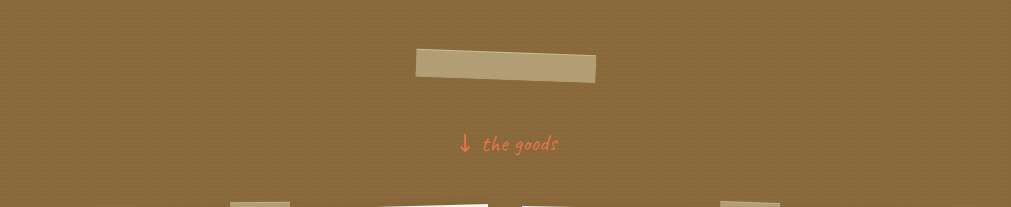
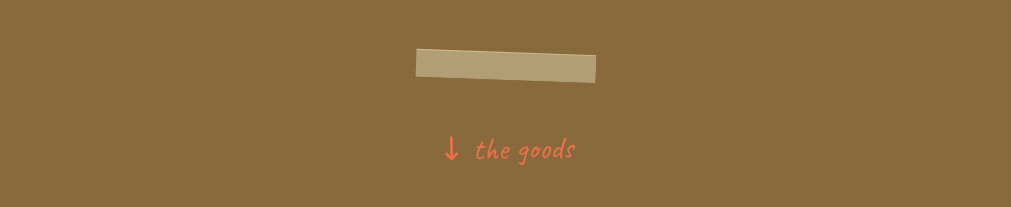
Before and after one commit to jbagels215/jakesbagels, a plain HTML site: page index.html in a window 1280 px wide. Shown: the part 1520-1727 px from the top of the page, without its empty margins (134-1145 px from the left). Drawn offline with Linux system fonts and the light colour scheme.

Commit message:
Update index.html

```diff
--- a/index.html
+++ b/index.html
@@ -237,8 +237,8 @@
 
     .section-label {
       font-family: 'Caveat', cursive;
-      font-size: 1.5rem;
-      color: var(--red-marker);
+      font-size: 2rem;
+      color: #E8724A;
       margin-bottom: 0.75rem;
       transform: rotate(-1deg);
       display: inline-block;
@@ -312,6 +312,10 @@
       transform: scale(1.03) rotate(0deg);
     }
 
+    .gallery-item:hover .photo-caption {
+      transform: scale(1.03) rotate(-2deg);
+    }
+
     .gallery-item .photo-inner {
       width: 100%;
       height: 100%;
@@ -332,6 +336,7 @@
       font-size: 1rem;
       color: #6B5B4A;
       transform: rotate(-2deg);
+      transition: transform 0.4s cubic-bezier(0.25, 0, 0.25, 1);
     }
 
     /* Tape on photos */
```
